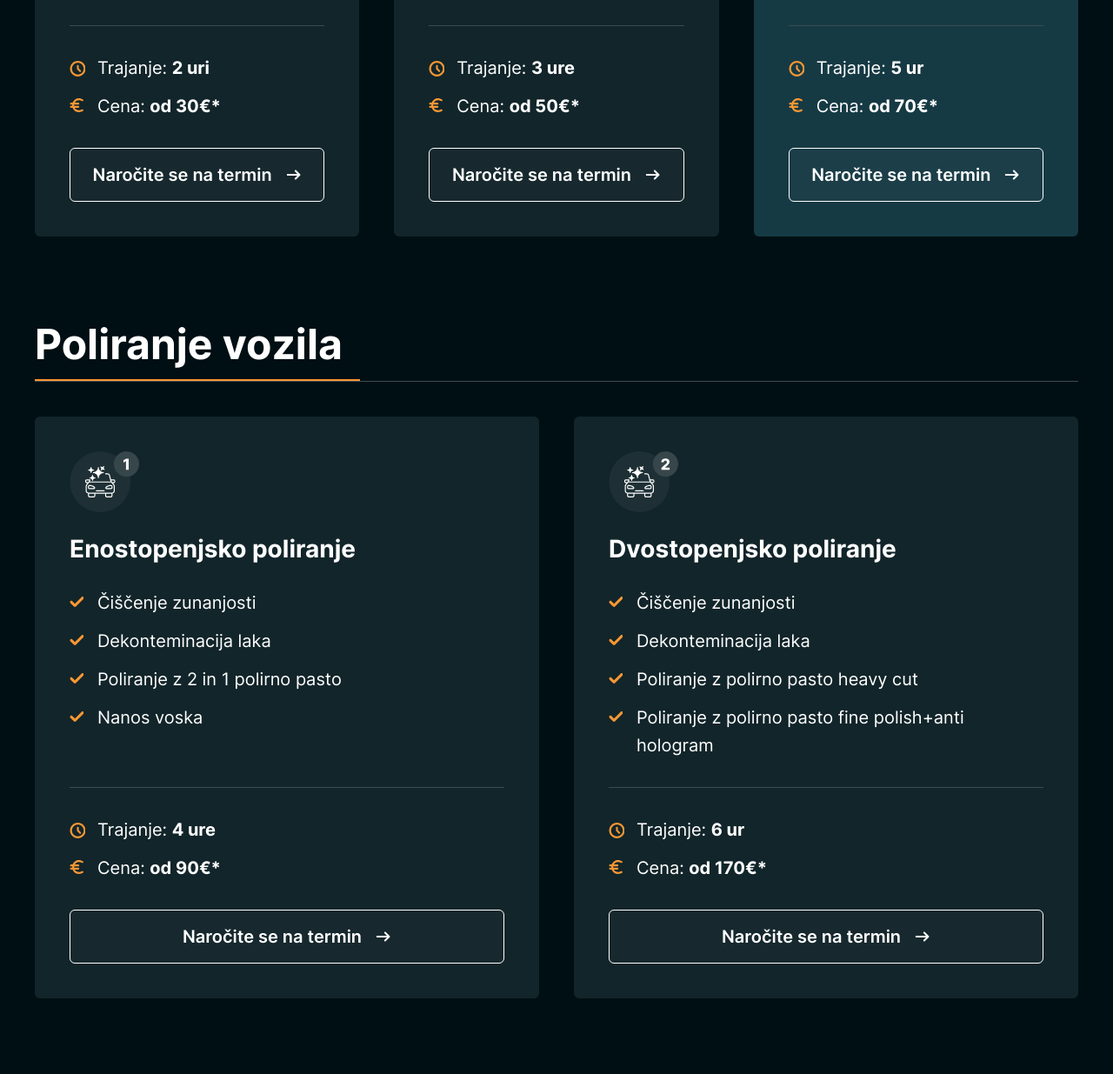
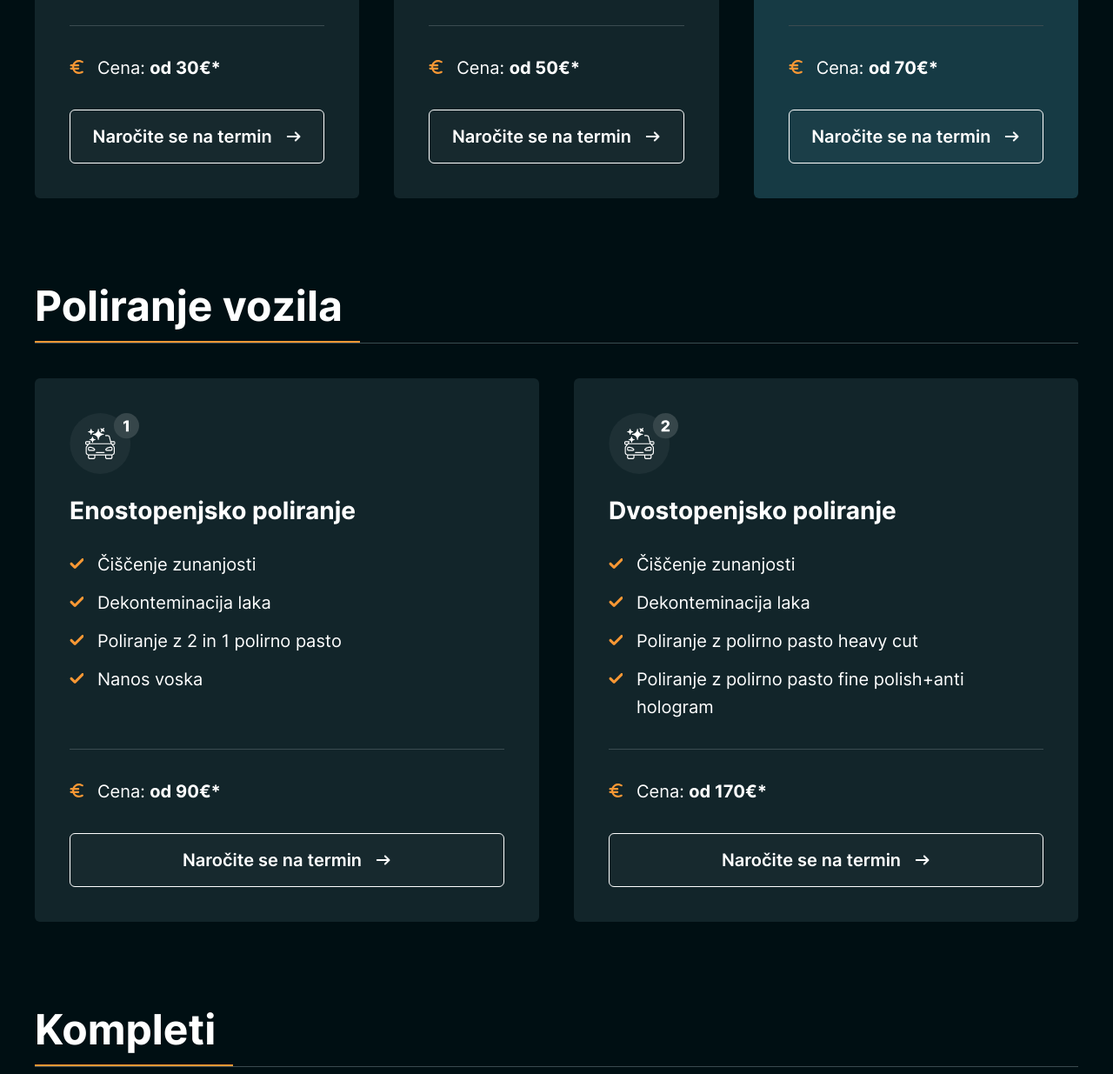
Before and after one commit to Piksie/cleanfreak, a website: page index.html in a window 1280 px wide. Shown: the part 1685-2920 px from the top of the page at 87% size. Drawn offline with Linux system fonts and the light colour scheme.

Commit message:
Remove time property from features cards as per request

```diff
--- a/index.html
+++ b/index.html
@@ -106,9 +106,6 @@
                     <li class="feature__item">Nanos voska</li>
                   </ul>
                   <ul class="feature__items">
-                    <li class="feature__item feature__item--time">
-                      Trajanje: <span>2 uri</span>
-                    </li>
                     <li class="feature__item feature__item--price">
                       Cena: <span>od 30€*</span>
                     </li>
@@ -136,9 +133,6 @@
                     <li class="feature__item">Čiščenje stekel</li>
                   </ul>
                   <ul class="feature__items">
-                    <li class="feature__item feature__item--time">
-                      Trajanje: <span>3 ure</span>
-                    </li>
                     <li class="feature__item feature__item--price">
                       Cena: <span>od 50€*</span>
                     </li>
@@ -168,9 +162,6 @@
                     </li>
                   </ul>
                   <ul class="feature__items">
-                    <li class="feature__item feature__item--time">
-                      Trajanje: <span>5 ur</span>
-                    </li>
                     <li class="feature__item feature__item--price">
                       Cena: <span>od 70€*</span>
                     </li>
@@ -212,9 +203,6 @@
                     <li class="feature__item">Nanos voska</li>
                   </ul>
                   <ul class="feature__items">
-                    <li class="feature__item feature__item--time">
-                      Trajanje: <span>4 ure</span>
-                    </li>
                     <li class="feature__item feature__item--price">
                       Cena: <span>od 90€*</span>
                     </li>
@@ -249,9 +237,6 @@
                     </li>
                   </ul>
                   <ul class="feature__items">
-                    <li class="feature__item feature__item--time">
-                      Trajanje: <span>6 ur</span>
-                    </li>
                     <li class="feature__item feature__item--price">
                       Cena: <span>od 170€*</span>
                     </li>
@@ -295,9 +280,6 @@
                     <li class="feature__item">Čiščenje motorja</li>
                   </ul>
                   <ul class="feature__items">
-                    <li class="feature__item feature__item--time">
-                      Trajanje: <span>9 ur</span>
-                    </li>
                     <li class="feature__item feature__item--price">
                       Cena: <span>od 220€*</span>
                     </li>
@@ -333,9 +315,6 @@
                     </li>
                   </ul>
                   <ul class="feature__items">
-                    <li class="feature__item feature__item--time">
-                      Trajanje: <span>6 ur</span>
-                    </li>
                     <li class="feature__item feature__item--price">
                       Cena: <span>od 150€*</span>
                     </li>
@@ -371,9 +350,6 @@
                     </li>
                   </ul>
                   <ul class="feature__items">
-                    <li class="feature__item feature__item--time">
-                      Trajanje: <span>9 ur</span>
-                    </li>
                     <li class="feature__item feature__item--price">
                       Cena: <span>od 230€*</span>
                     </li>
```
